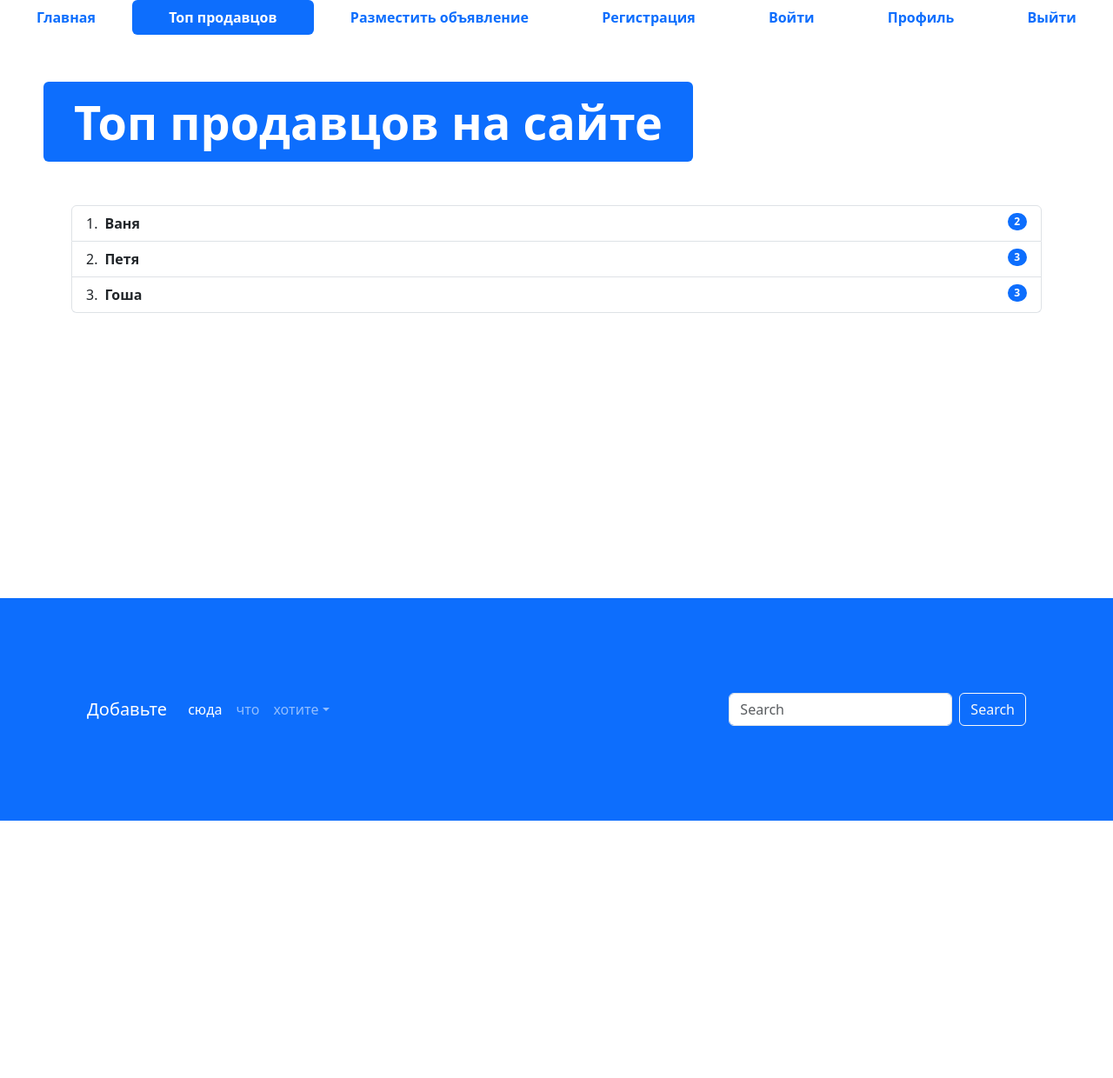
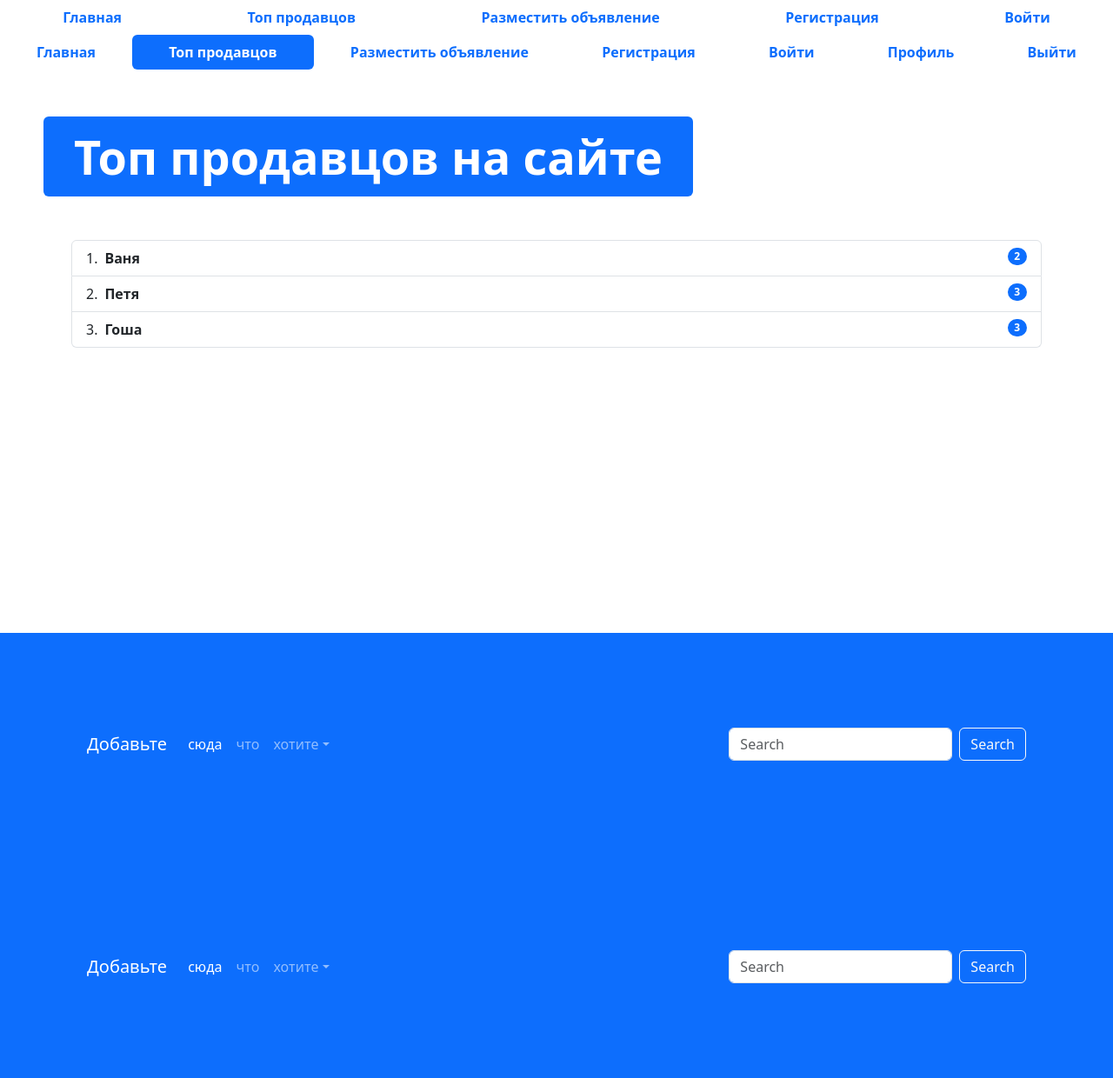
Before and after one commit to Valeria829/module_4, a Django app: template advertisements/templates/top-sellers.html in a window 1280 px wide. Shown: the whole page at 87% size. Before the commit the page ends 944 px from the top, so only its background shows below. Run offline with Django 4.2, Linux system fonts and the light colour scheme; the template is opened without the code that fills it, so the values that code supplies are empty; some libraries are stand-ins or nearby versions.

Commit message:
Update base.html

```diff
--- a/advertisements/templates/base.html
+++ b/advertisements/templates/base.html
@@ -7,14 +7,93 @@
   <meta charset="UTF-8">
   <meta http-equiv="X-UA-Compatible" content="IE=edge">
   <meta name="viewport" content="width=device-width, initial-scale=1.0">
-  <link rel="shortcut icon" href="{% static 'img/favicon.ico' %}" type="image/x-icon">
+  <link rel="shortcut icon" href="img/favicon.ico" type="image/x-icon">
   <link href="{% static 'css/bootstrap.min.css' %}" rel="stylesheet">
   <link rel="stylesheet" href="{% static 'css/fontello.css' %}">
-  <title>{% block title %} Index {% endblock %}</title>
+  <title> {% block title %} Base {% endblock %} </title>
 </head>
 
 <body>
+{% block navbar %}
+<ul class="nav nav-pills sticky-top bg-white nav-fill">
+  <li class="nav-item">
+    <a class =  "nav-link {% block indNav %}{% endblock %}"  aria-current="page" href="/">
+      <span style="font-weight: bold;">Главная</span>
+    </a>
+  </li>
+  <li class="nav-item">
+    <a class="nav-link {% block topNav %}{% endblock %}" href="{% url 'top-sellers' %}">
+      <span style="font-weight: bold;">Топ продавцов</span>
+    </a>
+  </li>
+  <li class="nav-item">
+    <a class="nav-link {% block advNav %}{% endblock %}" href="{% url 'advertisement-post' %}">
+      <span style="font-weight: bold;">Разместить объявление</span>
+    </a>
+  </li>
+  {% if not user.is_authenticated %}
+  <li class="nav-item">
+    <a class="nav-link {% block regNav %}{% endblock %}" href="{% url 'register' %}">
+      <span style="font-weight: bold;">Регистрация</span>
+    </a>
+  </li>
+  <li class="nav-item">
+    <a class="nav-link {% block logNav %}{% endblock %}" href="{% url 'login' %}">
+      <span style="font-weight: bold;">Войти</span>
+    </a>
+  </li>
+  {% else %}
+  <li class="nav-item">
+    <a class="nav-link {% block proNav %}{% endblock %}" href="{% url 'profile' %}">
+      <span style="font-weight: bold;">Профиль</span>
+    </a>
+  </li>
+  <li class="nav-item">
+    <a class="nav-link" href="{% url 'logout' %}">
+      <span style="font-weight: bold;">Выйти</span>
+    </a>
+  </li>
+  {% endif %}
+</ul>
+{% endblock %}
+
+
 {% block content %}
+{% endblock %}
+
+{% block footer %}
+    <footer style="padding: 100px;" class="bg-primary">
+      <nav class="navbar navbar-expand-sm navbar-dark">
+        <a class="navbar-brand" href="#">Добавьте</a>
+        <button class="navbar-toggler d-lg-none" type="button" data-bs-toggle="collapse"
+                data-bs-target="#collapsibleNavId" aria-controls="collapsibleNavId" aria-expanded="false"
+                aria-label="Toggle navigation"></button>
+        <div class="collapse navbar-collapse" id="collapsibleNavId">
+          <ul class="navbar-nav me-auto mt-2 mt-lg-0">
+            <li class="nav-item">
+              <a class="nav-link active" href="#" aria-current="page">сюда<span
+                      class="visually-hidden">(current)</span></a>
+            </li>
+            <li class="nav-item">
+              <a class="nav-link" href="#">что</a>
+            </li>
+            <li class="nav-item dropdown">
+              <a class="nav-link dropdown-toggle" href="#" id="dropdownId" data-bs-toggle="dropdown"
+                 aria-haspopup="true"
+                 aria-expanded="false">хотите</a>
+              <div class="dropdown-menu" aria-labelledby="dropdownId">
+                <a class="dropdown-item" href="#">например</a>
+                <a class="dropdown-item" href="#">ссылки на социальные сети</a>
+              </div>
+            </li>
+          </ul>
+          <form class="d-flex my-2 my-lg-0">
+            <input class="form-control me-sm-2" type="text" placeholder="Search">
+            <button class="btn btn-outline-light my-2 my-sm-0" type="submit">Search</button>
+          </form>
+        </div>
+      </nav>
+    </footer>
 {% endblock %}
 
 {% block scripts %}
```
